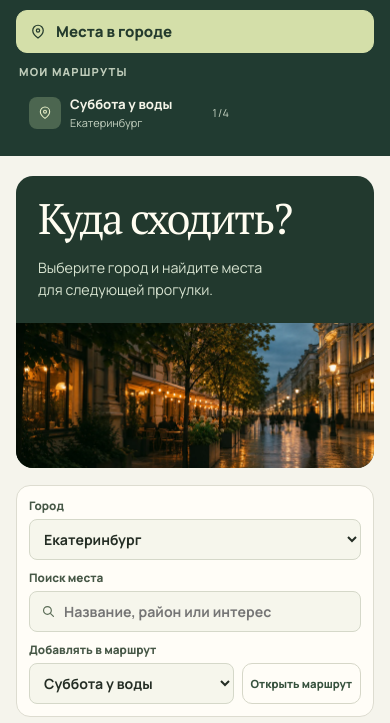
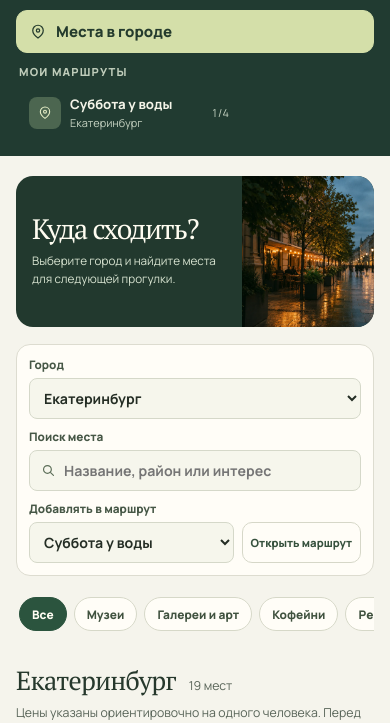
Before and after one commit to epbloger/shodi, a website with bundled scripts: page public/index.html in a window 390 px wide. Shown: the part 58-781 px from the top of the page. Built offline with nearby package versions, Linux system fonts and the light colour scheme.

Commit message:
fix: improve guide scanability and mobile layout

```diff
--- a/public/guide.css
+++ b/public/guide.css
@@ -48,7 +48,7 @@
 .guide-hero img {
   width: 100%;
   min-height: 232px;
-  height: 100%;
+  height: clamp(242px, 22vw, 292px);
   object-fit: cover;
   object-position: center 52%;
 }
@@ -237,13 +237,20 @@
 @media (max-width: 760px) {
   .guide-link { margin: 0 0 11px; min-height: 40px; }
   .guide-hero { min-height: 190px; }
-  .guide-hero img { min-height: 190px; }
+  .guide-hero img { height: 190px; min-height: 190px; }
 }
 @media (max-width: 540px) {
-  .guide-hero { grid-template-columns: 1fr; border-radius: 17px; }
-  .guide-hero-copy { padding: 22px; }
-  .guide-hero img { min-height: 0; height: 145px; }
+  .guide-hero {
+    grid-template-columns: minmax(0, 1fr) 37%;
+    min-height: 151px;
+    border-radius: 17px;
+  }
+  .guide-hero-copy { padding: 16px; }
+  .guide-hero h1 { font-size: clamp(1.8rem, 7.2vw, 2.5rem); }
+  .guide-hero p { margin-top: 9px; font-size: .78rem; }
+  .guide-hero img { min-height: 151px; height: 100%; }
   .guide-controls { grid-template-columns: 1fr; padding: 12px; gap: 10px; }
   .place-grid { grid-template-columns: 1fr; }
-  .category-chip { min-height: 34px; }
+  .categories { flex-wrap: nowrap; overflow-x: auto; padding: 3px 3px 8px; }
+  .category-chip { min-height: 34px; flex: none; }
 }
--- a/public/guide.js
+++ b/public/guide.js
@@ -19,13 +19,13 @@ export const PLACE_CATEGORIES = Object.freeze({
 const CITIES = [
   ["ekb", "Екатеринбург", [
     ["yeltsin", "museum", "Ельцин Центр", "Городской пруд", "Мультимедийная экспозиция об истории страны и девяностых. Можно совместить с прогулкой по пруду.", "ticket", 500, 900],
+    ["papa", "coffee", "Papa Carlo Coffee", "Центр", "Эспрессо и фильтр-кофе. Удобная остановка перед прогулкой по центру.", "check", 350, 750],
+    ["mayakovsky", "park", "Парк Маяковского", "ЦПКиО", "Аллеи, лесные тропы, аттракционы и площадки под открытым небом.", "free"],
     ["izo", "museum", "Музей изобразительных искусств", "Исторический сквер", "Русская живопись, уральское литьё и Каслинский чугунный павильон.", "ticket", 300, 650],
     ["sinara", "gallery", "Синара Арт", "Верх-Исетский район", "Современное искусство и сменные выставки в отреставрированном здании Верх-Исетского госпиталя.", "ticket", 350, 800],
-    ["papa", "coffee", "Papa Carlo Coffee", "Центр", "Эспрессо и фильтр-кофе. Удобная остановка перед прогулкой по центру.", "check", 350, 750],
     ["simple", "coffee", "Simple Coffee", "Центр", "Сеть кофеен с десертами и завтраками. Подходит для быстрой остановки между делами.", "check", 300, 650],
     ["stroganov", "food", "Паштет", "Центр", "Домашняя кухня и интерьер с винтажными деталями. В меню есть горячие блюда и десерты.", "check", 1400, 2600],
     ["gady", "food", "Гады, крабы и вино", "Центр", "Рыба и морепродукты. Подходит для ужина после прогулки по городу.", "check", 2100, 4200],
-    ["mayakovsky", "park", "Парк Маяковского", "ЦПКиО", "Аллеи, лесные тропы, аттракционы и площадки под открытым небом.", "free"],
     ["arboretum", "park", "Дендропарк на 8 Марта", "Центр", "Небольшой сад рядом с улицей Куйбышева. Место для короткой прогулки между остановками.", "free"],
     ["sevastyanov", "architecture", "Дом Севастьянова", "Плотинка", "Особняк с резным фасадом и угловой ротондой. Посмотрите его с противоположной стороны пруда.", "free"],
     ["isety", "walk", "Набережная Исети", "Центр", "Пройдите от Плотинки вдоль городского пруда, мимо скверов и старых заводских корпусов.", "free"],
@@ -40,13 +40,13 @@ const CITIES = [
   ]],
   ["msk", "Москва", [
     ["tretyakov", "museum", "Третьяковская галерея", "Замоскворечье", "Русская живопись в Лаврушинском переулке, от икон до работ Репина и Врубеля.", "ticket", 500, 1000],
+    ["coop", "coffee", "Кооператив «Чёрный»", "Центр", "Спешелти-кофе с акцентом на фильтр, зерно и разные способы заваривания.", "check", 400, 850],
+    ["gorky", "park", "Парк Горького", "Крымский Вал", "Набережная, пруды и аллеи. Рядом Нескучный сад, если хочется продолжить прогулку.", "free"],
     ["space", "museum", "Музей космонавтики", "ВДНХ", "Спутники, скафандры и макеты космических станций под монументом «Покорителям космоса».", "ticket", 350, 750],
     ["ges", "gallery", "Дом культуры «ГЭС-2»", "Болотная набережная", "Современное искусство, мастерские и публичная программа в здании бывшей электростанции. На некоторые события нужна регистрация.", "free"],
-    ["coop", "coffee", "Кооператив «Чёрный»", "Центр", "Спешелти-кофе с акцентом на фильтр, зерно и разные способы заваривания.", "check", 400, 850],
     ["doubleb", "coffee", "Даблби", "Центр", "У сетевых кофеен можно попробовать эспрессо, фильтр и авторские напитки.", "check", 450, 950],
     ["pushkin", "food", "Кафе «Пушкинъ»", "Тверской бульвар", "Ресторан русской кухни в особняке с интерьером старинной библиотеки.", "check", 3000, 6200],
     ["dr", "food", "Dr. Живаго", "Охотный Ряд", "Современная русская кухня рядом с Кремлём. На ужин удобнее бронировать столик.", "check", 2200, 4400],
-    ["gorky", "park", "Парк Горького", "Крымский Вал", "Набережная, пруды и аллеи. Рядом Нескучный сад, если хочется продолжить прогулку.", "free"],
     ["zaryadye", "park", "Зарядье", "Улица Варварка", "Ландшафтный парк с Парящим мостом и видом на Москву-реку. Отдельные площадки могут быть платными.", "free"],
     ["gum", "architecture", "ГУМ", "Красная площадь", "Торговые галереи с остеклённой крышей и ажурными мостиками.", "free"],
     ["arbat", "walk", "Старый Арбат", "Арбат", "Пешеходная улица с историческими домами, небольшими музеями и уличными музыкантами.", "free"],
@@ -61,16 +61,16 @@ const CITIES = [
   ]],
   ["spb", "Санкт-Петербург", [
     ["hermitage", "museum", "Государственный Эрмитаж", "Дворцовая площадь", "Парадные залы Зимнего дворца и мировая живопись. На посещение стоит выделить несколько часов.", "ticket", 500, 1200],
+    ["bolshe", "coffee", "Больше кофе!", "Александровский парк", "Кофейня у Грота. Можно взять напиток и пройтись по Петроградской стороне.", "check", 350, 750],
+    ["holland", "walk", "Новая Голландия", "Адмиралтейский район", "Остров-парк в бывших морских складах с газоном, дворами и кафе.", "free"],
     ["russian", "museum", "Русский музей", "Площадь Искусств", "Русская живопись и скульптура в Михайловском дворце и корпусе Бенуа.", "ticket", 500, 1000],
     ["erarta", "gallery", "Эрарта", "Васильевский остров", "Музей современного искусства с временными выставками и крупными инсталляциями.", "ticket", 950, 1700],
-    ["bolshe", "coffee", "Больше кофе!", "Александровский парк", "Кофейня у Грота. Можно взять напиток и пройтись по Петроградской стороне.", "check", 350, 750],
     ["civil", "coffee", "Civil Coffee Bar", "Центр", "Кофе и завтраки. Подходит, чтобы начать утреннюю прогулку.", "check", 600, 1300],
     ["bekitzer", "food", "Бекицер", "Улица Рубинштейна", "Израильская кухня, хумус, фалафель и закуски, которыми можно поделиться.", "check", 1200, 2500],
     ["palkin", "food", "Палкинъ", "Невский проспект", "Ресторан с русской и европейской кухней в историческом здании на Невском.", "check", 2800, 6000],
     ["tauride", "park", "Таврический сад", "Таврическая улица", "Большой сад с прудом, мостиками и удобными дорожками для спокойной прогулки.", "free"],
     ["elagin", "park", "Елагин остров", "ЦПКиО им. С. М. Кирова", "Зелёный остров с парком и прудами. Режим и плата за вход зависят от дня.", "ticket", 0, 450],
     ["palace", "architecture", "Дворцовая площадь", "Центр", "Ансамбль Зимнего дворца, Главного штаба и Александровской колонны.", "free"],
-    ["holland", "walk", "Новая Голландия", "Адмиралтейский район", "Остров-парк в бывших морских складах с газоном, дворами и кафе.", "free"],
     ["isaac", "view", "Колоннада Исаакиевского собора", "Исаакиевская площадь", "Круговая панорама центра. Подъём по лестнице, билет на колоннаду продаётся отдельно.", "ticket", 350, 650],
     ["sub", "books", "Подписные издания", "Литейный проспект", "Книжный магазин с независимыми издательствами, журналами и авторскими встречами.", "free"],
     ["grand", "family", "Гранд Макет Россия", "Московский район", "Интерактивный макет страны с движущимися поездами и сменой дня и ночи.", "ticket", 700, 1200],
@@ -82,13 +82,13 @@ const CITIES = [
   ]],
   ["kzn", "Казань", [
     ["museum", "museum", "Национальный музей Республики Татарстан", "Кремлёвская улица", "История Татарстана в здании Гостиного двора. В экспозиции есть археология, костюмы и предметы быта.", "ticket", 350, 800],
+    ["skuratov", "coffee", "Skuratov Coffee", "Центр", "Спешелти-кофе, фильтр и сезонные напитки. Удобно начать маршрут с кофейни в центре.", "check", 350, 750],
+    ["black", "park", "Парк «Чёрное озеро»", "Центр", "Компактный зелёный парк с дорожками и площадкой для сезонных событий.", "free"],
     ["chak", "museum", "Музей чак-чака", "Старо-Татарская слобода", "Истории о татарском быте и чаепитии. Посещение обычно проходит в формате сеанса.", "ticket", 500, 1100],
     ["gallery", "gallery", "Галерея современного искусства ГМИИ РТ", "Улица Карла Маркса", "Сменные выставки, фотография и проекты современных художников.", "ticket", 250, 650],
-    ["skuratov", "coffee", "Skuratov Coffee", "Центр", "Спешелти-кофе, фильтр и сезонные напитки. Удобно начать маршрут с кофейни в центре.", "check", 350, 750],
     ["early", "coffee", "Ранняя пташка", "Центр", "Кофейня с завтраками и десертами, куда удобно зайти перед прогулкой.", "check", 500, 1100],
     ["tatar", "food", "Татарская усадьба", "Озеро Кабан", "Татарские блюда в Старо-Татарской слободе. Можно совместить с прогулкой вокруг озера.", "check", 1300, 2600],
     ["tugan", "food", "Туган Авылым", "Улица Туфана Миннуллина", "Ресторанный комплекс с татарской кухней и дворами, оформленными как деревня.", "check", 1200, 2700],
-    ["black", "park", "Парк «Чёрное озеро»", "Центр", "Компактный зелёный парк с дорожками и площадкой для сезонных событий.", "free"],
     ["gorky", "park", "Парк Горького", "Вахитовский район", "Длинные аллеи, газоны и фонтанная площадка. Зимой и летом парк выглядит по-разному.", "free"],
     ["kremlin", "architecture", "Казанский кремль", "Кремлёвская улица", "Ансамбль крепости, мечеть Кул-Шариф и башня Сююмбике. В музеи внутри продаются отдельные билеты.", "free"],
     ["embankment", "walk", "Кремлёвская набережная", "Река Казанка", "Пешеходный променад с видом на реку и кремль. Можно продолжить прогулку до парка «УРАМ».", "free"],
@@ -103,13 +103,13 @@ const CITIES = [
   ]],
   ["nn", "Нижний Новгород", [
     ["artmuseum", "museum", "Нижегородский государственный художественный музей", "Кремль и центр", "Живопись, скульптура и выставки на нескольких площадках. Адрес зависит от выбранной экспозиции.", "ticket", 350, 850],
+    ["tempo", "coffee", "Кофейня «Темп»", "Центр", "Кофе и лёгкие перекусы. Хорошее место для паузы между остановками в центре.", "check", 350, 750],
+    ["swiss", "park", "Парк «Швейцария»", "Проспект Гагарина", "Большой парк на высоком берегу Оки с аллеями и видовыми тропами.", "free"],
     ["gorky", "museum", "Музей детства А. М. Горького «Домик Каширина»", "Почтовый съезд", "Мемориальный дом с обстановкой, знакомой по повести «Детство».", "ticket", 250, 650],
     ["arsenal", "gallery", "Арсенал", "Нижегородский кремль", "Современное искусство, лекции и новые выставки в здании бывшего арсенала.", "ticket", 300, 750],
-    ["tempo", "coffee", "Кофейня «Темп»", "Центр", "Кофе и лёгкие перекусы. Хорошее место для паузы между остановками в центре.", "check", 350, 750],
     ["cake", "coffee", "Coffee Cake", "Центр", "Кофе, завтраки и витрина с десертами. У сети несколько точек в городе.", "check", 450, 1000],
     ["pyatkin", "food", "Пяткинъ", "Рождественская улица", "Ресторан русской кухни с интерьером купеческого трактира.", "check", 1300, 2700],
     ["bezuhov", "food", "Библиотека", "Большая Покровская", "Городское кафе с книжным интерьером и видом на пешеходную улицу.", "check", 1100, 2400],
-    ["swiss", "park", "Парк «Швейцария»", "Проспект Гагарина", "Большой парк на высоком берегу Оки с аллеями и видовыми тропами.", "free"],
     ["kulibin", "park", "Парк Кулибина", "Центр", "Небольшой городской парк по пути между площадью Горького и улицей Белинского.", "free"],
     ["kremlin", "architecture", "Нижегородский кремль", "Площадь Минина и Пожарского", "Крепость над слиянием Оки и Волги. Вход на территорию и билеты на стены могут отличаться.", "free"],
     ["volga", "walk", "Нижне-Волжская набережная", "Речной вокзал", "Длинная прогулка вдоль Волги с видом на Стрелку и Чкаловскую лестницу.", "free"],
```
